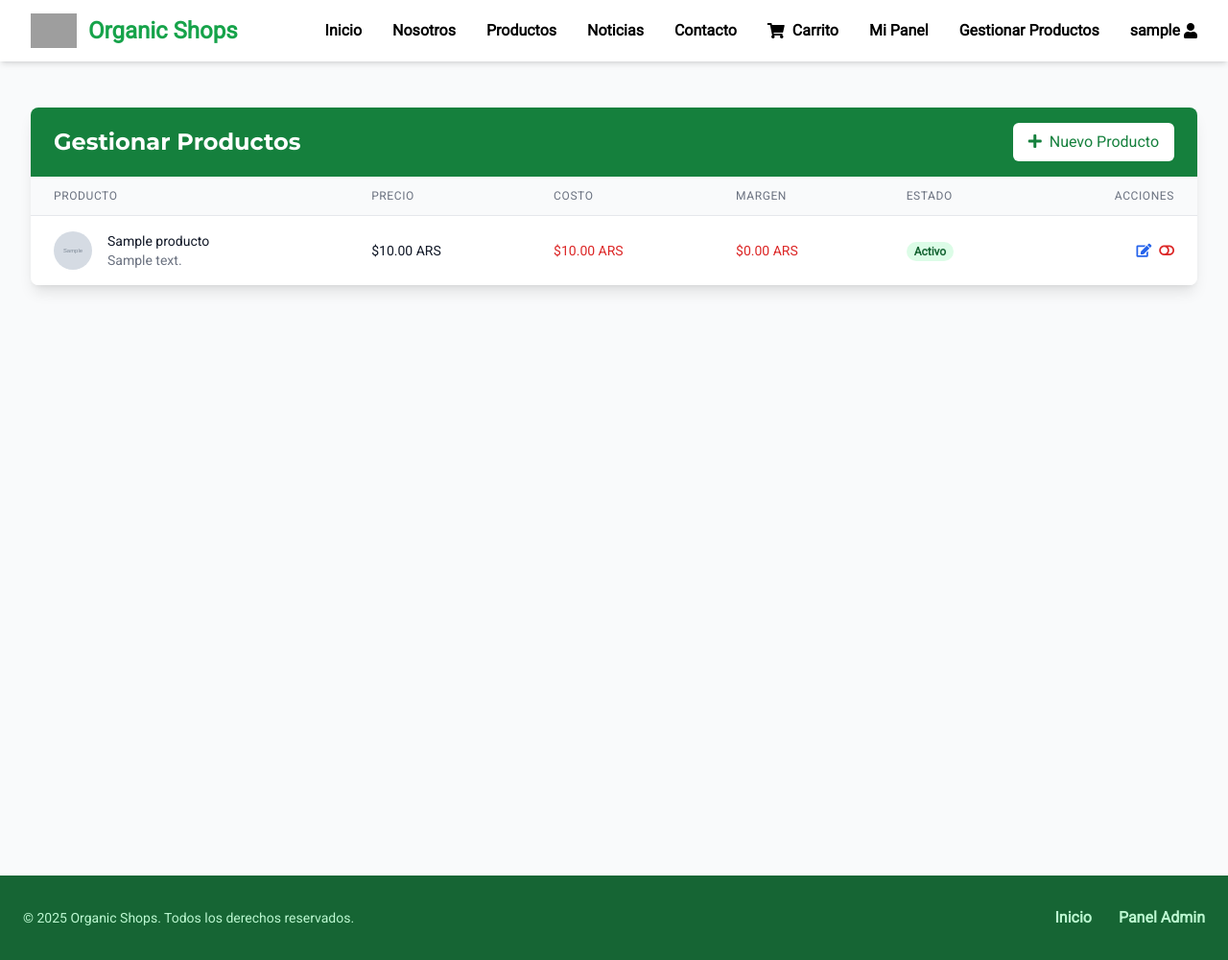
After one commit to Faqsabalero/Organicv4, a Django app: page /gestionar-productos/ in a window 1280 px wide. The commit adds this page. Shown: the whole page at 96% size. Run offline with Django 5.2, Linux system fonts and the light colour scheme; a user stored in the database is signed in; tables that the repository leaves empty hold one stand-in row (values such as "Sample post"); grey boxes marked "Sample" are stand-in pictures; some libraries are stand-ins or nearby versions; grey boxes are pictures that could not be loaded.

Commit message:
feat: Agregar sección de gestión de productos con acceso para admin/superusuario

```diff
--- a/core/templates/core/base.html
+++ b/core/templates/core/base.html
@@ -36,6 +36,7 @@
                 {% if user.is_authenticated %}
                     {% if user.rol == 'ADMIN' or user.rol == 'SUPERUSUARIO' %}
                         <a href="{% url 'core:asignar' %}" class="hover:text-green-300 transition">Mi Panel</a>
+                        <a href="{% url 'core:gestionar_productos' %}" class="hover:text-green-300 transition">Gestionar Productos</a>
                     {% elif user.rol == 'DISTRIBUIDOR' %}
                         <a href="{% url 'core:distribuidor' %}" class="hover:text-green-300 transition">Mi Panel</a>
                     {% elif user.rol == 'REVENDEDOR' %}
@@ -77,7 +78,7 @@
                 <i class="fas fa-bars fa-lg"></i>
             </button>
         </div>
-
+</p>
         <!-- Mobile menu -->
         <nav id="mobile-menu" class="md:hidden bg-white border-t border-gray-200 hidden">
             <a href="{% url 'core:home' %}" class="block px-4 py-3 border-b border-gray-200 hover:bg-green-50 font-semibold text-green-600">
@@ -109,6 +110,9 @@
                         </div>
                         <a href="{% url 'core:asignar' %}" class="block px-4 py-3 border-b border-gray-200 hover:bg-green-50 font-semibold text-green-600">
                             Panel Principal
+                        </a>
+                        <a href="{% url 'core:gestionar_productos' %}" class="block px-4 py-3 border-b border-gray-200 hover:bg-green-50 font-semibold text-green-600">
+                            Gestionar Productos
                         </a>
                         <a href="{% url 'core:ventas_web' %}" class="block px-4 py-3 border-b border-gray-200 hover:bg-green-50 font-semibold text-green-600">
                             Ventas WEB
--- /dev/null
+++ b/core/templates/core/gestionar_productos.html
@@ -0,0 +1,112 @@
+{% extends "core/base.html" %}
+{% load custom_filters %}
+
+{% block title %}Gestionar Productos - Organic Shops{% endblock %}
+
+{% block content %}
+<div class="max-w-7xl mx-auto px-4 sm:px-6 lg:px-8 py-12">
+    <div class="bg-white rounded-lg shadow-lg overflow-hidden">
+        <!-- Header -->
+        <div class="px-6 py-4 bg-green-700 flex justify-between items-center">
+            <h2 class="text-2xl font-bold text-white">Gestionar Productos</h2>
+            <a href="{% url 'core:crear_producto' %}" class="px-4 py-2 bg-white text-green-700 rounded-md hover:bg-gray-100 focus:outline-none focus:ring-2 focus:ring-white focus:ring-offset-2 focus:ring-offset-green-700">
+                <i class="fas fa-plus mr-2"></i>Nuevo Producto
+            </a>
+        </div>
+
+        <!-- Tabla de Productos -->
+        <div class="overflow-x-auto">
+            <table class="min-w-full divide-y divide-gray-200">
+                <thead class="bg-gray-50">
+                    <tr>
+                        <th scope="col" class="px-6 py-3 text-left text-xs font-medium text-gray-500 uppercase tracking-wider">
+                            Producto
+                        </th>
+                        <th scope="col" class="px-6 py-3 text-left text-xs font-medium text-gray-500 uppercase tracking-wider">
+                            Precio
+                        </th>
+                        {% if request.user.rol in 'ADMIN,SUPERUSUARIO'|split:"," %}
+                        <th scope="col" class="px-6 py-3 text-left text-xs font-medium text-gray-500 uppercase tracking-wider">
+                            Costo
+                        </th>
+                        <th scope="col" class="px-6 py-3 text-left text-xs font-medium text-gray-500 uppercase tracking-wider">
+                            Margen
+                        </th>
+                        {% endif %}
+                        <th scope="col" class="px-6 py-3 text-left text-xs font-medium text-gray-500 uppercase tracking-wider">
+                            Estado
+                        </th>
+                        <th scope="col" class="px-6 py-3 text-right text-xs font-medium text-gray-500 uppercase tracking-wider">
+                            Acciones
+                        </th>
+                    </tr>
+                </thead>
+                <tbody class="bg-white divide-y divide-gray-200">
+                    {% for producto in productos %}
+                    <tr class="hover:bg-gray-50">
+                        <td class="px-6 py-4 whitespace-nowrap">
+                            <div class="flex items-center">
+                                <div class="h-10 w-10 flex-shrink-0">
+                                    <img class="h-10 w-10 rounded-full object-cover" src="{{ producto.imagen_url }}" alt="{{ producto.nombre }}">
+                                </div>
+                                <div class="ml-4">
+                                    <div class="text-sm font-medium text-gray-900">{{ producto.nombre }}</div>
+                                    <div class="text-sm text-gray-500">{{ producto.descripcion|truncatechars:50 }}</div>
+                                </div>
+                            </div>
+                        </td>
+                        <td class="px-6 py-4 whitespace-nowrap">
+                            <div class="text-sm text-gray-900">${{ producto.precio }} ARS</div>
+                        </td>
+                        {% if request.user.rol in 'ADMIN,SUPERUSUARIO'|split:"," %}
+                        <td class="px-6 py-4 whitespace-nowrap">
+                            <div class="text-sm text-red-600">${{ producto.costo }} ARS</div>
+                        </td>
+                        <td class="px-6 py-4 whitespace-nowrap">
+                            {% with margen=producto.precio|subtract:producto.costo %}
+                            <div class="text-sm {% if margen > 0 %}text-green-600{% else %}text-red-600{% endif %}">
+                                ${{ margen }} ARS
+                            </div>
+                            {% endwith %}
+                        </td>
+                        {% endif %}
+                        <td class="px-6 py-4 whitespace-nowrap">
+                            <span class="px-2 inline-flex text-xs leading-5 font-semibold rounded-full bg-green-100 text-green-800">
+                                Activo
+                            </span>
+                        </td>
+                        <td class="px-6 py-4 whitespace-nowrap text-right text-sm font-medium">
+                            <div class="flex justify-end space-x-2">
+                                <a href="{% url 'core:editar_producto' producto.id %}" class="text-blue-600 hover:text-blue-900">
+                                    <i class="fas fa-edit"></i>
+                                </a>
+                                <button onclick="toggleProducto({{ producto.id }})" class="text-red-600 hover:text-red-900">
+                                    <i class="fas fa-toggle-off"></i>
+                                </button>
+                            </div>
+                        </td>
+                    </tr>
+                    {% empty %}
+                    <tr>
+                        <td colspan="{% if request.user.rol in 'ADMIN,SUPERUSUARIO'|split:"," %}6{% else %}4{% endif %}" class="px-6 py-4 text-center text-sm text-gray-500">
+                            No hay productos registrados.
+                        </td>
+                    </tr>
+                    {% endfor %}
+                </tbody>
+            </table>
+        </div>
+    </div>
+</div>
+{% endblock %}
+
+{% block extra_scripts %}
+<script>
+function toggleProducto(productoId) {
+    if (confirm('¿Está seguro de que desea cambiar el estado de este producto?')) {
+        // Aquí iría la lógica para cambiar el estado del producto
+        console.log('Cambiar estado del producto:', productoId);
+    }
+}
+</script>
+{% endblock %}
--- a/core/templatetags/custom_filters.py
+++ b/core/templatetags/custom_filters.py
@@ -1,4 +1,5 @@
 from django import template
+from decimal import Decimal
 
 register = template.Library()
 
@@ -14,3 +15,11 @@ def abs_value(value):
 def split(value, delimiter=','):
     """Split a string into a list using the specified delimiter"""
     return [x.strip() for x in value.split(delimiter)]
+
+@register.filter
+def subtract(value, arg):
+    """Subtracts the arg from the value"""
+    try:
+        return Decimal(str(value)) - Decimal(str(arg))
+    except (TypeError, ValueError):
+        return value
--- a/core/urls.py
+++ b/core/urls.py
@@ -4,6 +4,7 @@ from . import views
 app_name = 'core'
 
 urlpatterns = [
+    path('gestionar-productos/', views.gestionar_productos_view, name='gestionar_productos'),
     path('editar-producto/<int:producto_id>/', views.editar_producto_view, name='editar_producto'),
     path('', views.home_view, name='home'),
     path('login/', views.CustomLoginView.as_view(), name='login'),
--- a/core/views.py
+++ b/core/views.py
@@ -192,6 +192,16 @@ def asignar_view(request):
     }
 
     return render(request, 'core/asignar.html', context)
+
+@login_required
+def gestionar_productos_view(request):
+    """Vista para gestionar productos"""
+    # Verificar que el usuario sea admin o superusuario
+    if request.user.rol not in ['ADMIN', 'SUPERUSUARIO']:
+        return redirect('core:home')
+
+    productos = Producto.objects.all().order_by('nombre')
+    return render(request, 'core/gestionar_productos.html', {'productos': productos})
 
 @login_required
 def editar_producto_view(request, producto_id):
```
